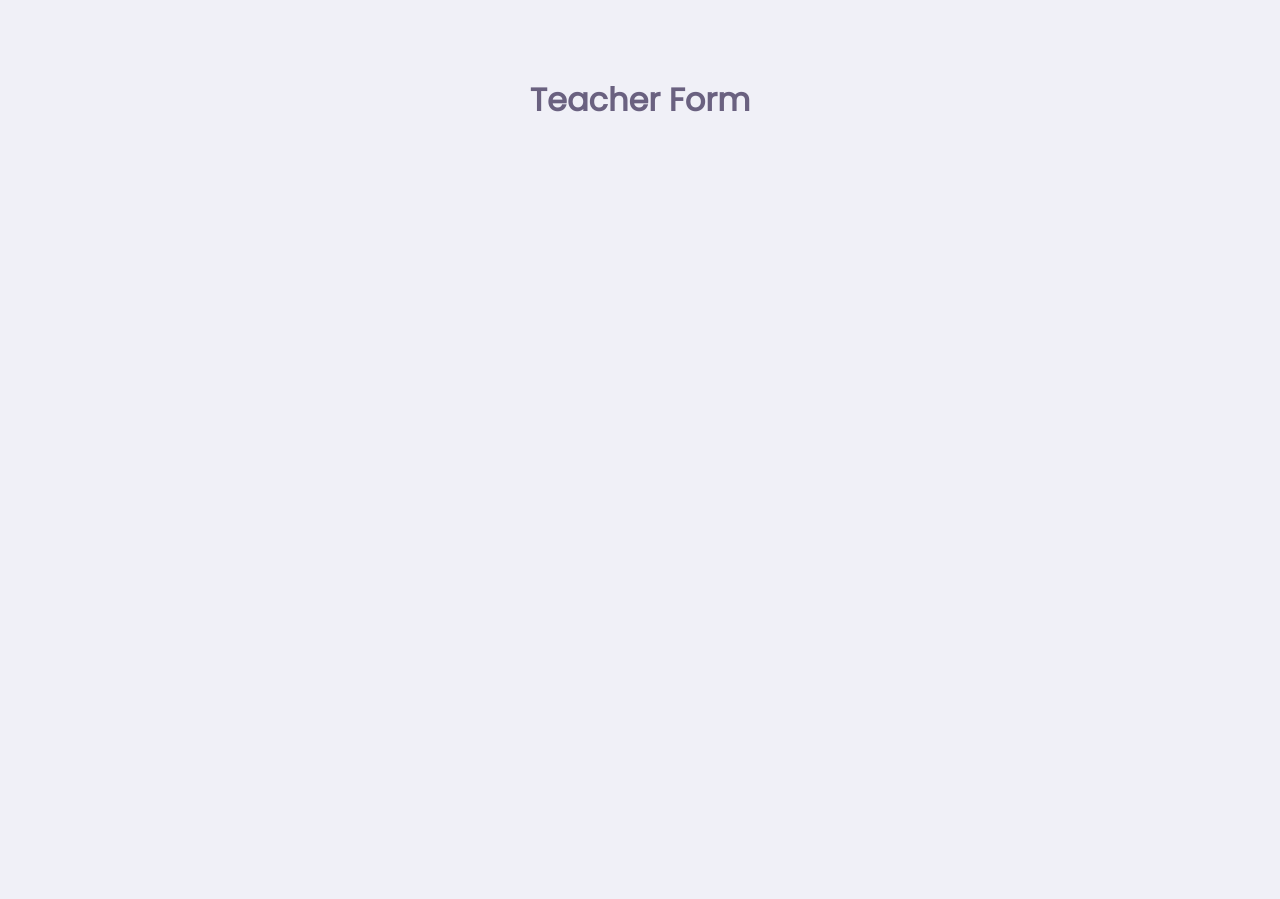
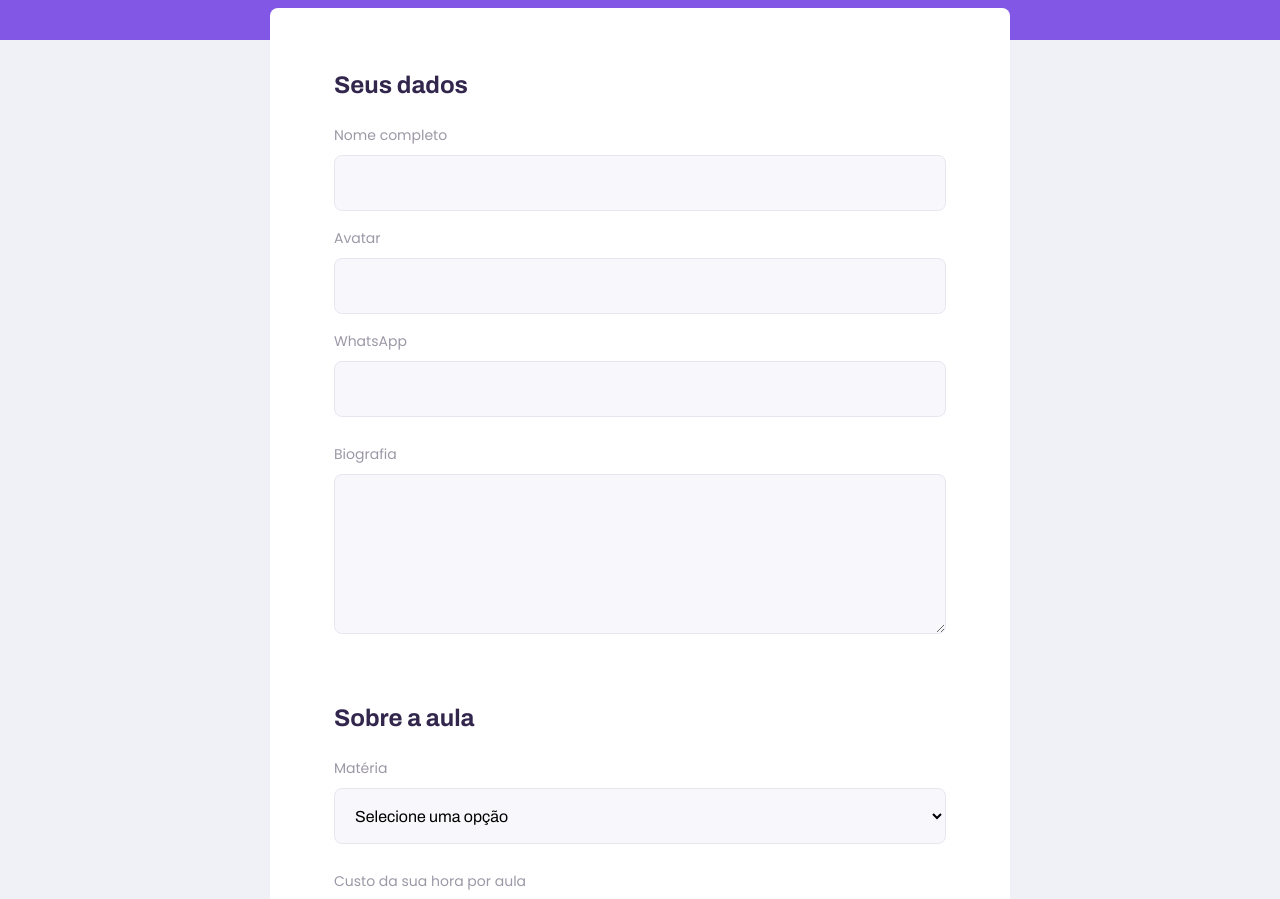
Before and after one commit to matgomes21/proffy, a React (Create React App) app in the folder web/: page /give-classes in a window 1280 px wide. Shown: the part 300-1199 px from the top of the page. Before the commit the page ends 800 px from the top, so only its background shows below. Built offline with nearby package versions, Linux system fonts and the light colour scheme.

Commit message:
feat: Created TeacherForm page

```diff
--- a/web/src/pages/TeacherForm/index.tsx
+++ b/web/src/pages/TeacherForm/index.tsx
@@ -1,8 +1,109 @@
-import React from 'react';
+import React, { useState } from 'react';
+
+import PageHeader from '../../components/PageHeader';
+import Input from '../../components/Input';
+import Textarea from '../../components/Textarea';
+import Select from '../../components/Select';
+
+import warningIcon from '../../assets/images/icons/warning.svg';
+
+import './styles.css';
 
 function TeacherForm() {
+    const [scheduleItems, setScheduleItems] = useState([
+        { week_day: 0, from: '', to: '' }
+    ]);
+
+    function addNewScheduleItem() {
+        setScheduleItems([
+            ...scheduleItems,
+            { week_day: 0, from: '', to: '' }
+        ]);
+    }
+
     return (
-        <h1>Teacher Form</h1>
+        <div id="page-teacher-form" className="container">
+            <PageHeader
+                title="Que incrível que você quer dar aulas."
+                description="O primeiro passo é preencher esse formulátio de inscrição"
+            />
+
+            <main>
+                <fieldset>
+                    <legend>Seus dados</legend>
+
+                    <Input name="name" label="Nome completo" />
+                    <Input name="avatar" label="Avatar" />
+                    <Input name="whatsapp" label="WhatsApp" />
+                    <Textarea name="bio" label="Biografia" />
+                </fieldset>
+
+                <fieldset>
+                    <legend>Sobre a aula</legend>
+
+                    <Select
+                        name="subject"
+                        label="Matéria"
+                        options={[
+                            { value: 'Artes', label: 'Artes' },
+                            { value: 'Biologia', label: 'Biologia' },
+                            { value: 'Ciências', label: 'Ciências' },
+                            { value: 'Educação Física', label: 'Educação Física' },
+                            { value: 'Física', label: 'Física' },
+                            { value: 'Geografia', label: 'Geografia' },
+                            { value: 'História', label: 'História' },
+                            { value: 'Matemática', label: 'Matemática' },
+                            { value: 'Português', label: 'Português' },
+                            { value: 'Química', label: 'Química' },
+                        ]}
+                    />
+                    <Input name="cost" label="Custo da sua hora por aula" />
+                </fieldset>
+
+                <fieldset>
+                    <legend>
+                        Horários disponíveis
+                        <button type="button" onClick={addNewScheduleItem}>
+                            + Novo horário
+                        </button>
+                    </legend>
+
+                        {scheduleItems.map(scheduleItem => {
+                            return(
+                                <div key={scheduleItem.week_day} className="schedule-item">
+                                    <Select
+                                        name="week_day"
+                                        label="Dia da semana"
+                                        options={[
+                                            { value: '0', label: 'Domingo' },
+                                            { value: '1', label: 'Segunda-feira' },
+                                            { value: '2', label: 'Terça-feira' },
+                                            { value: '3', label: 'Quarta-feira' },
+                                            { value: '4', label: 'Quinta-feira' },
+                                            { value: '5', label: 'Sexta-feira' },
+                                            { value: '6', label: 'Sábado' },
+                                        ]}
+                                    />
+                                    <Input name="from" label="Das" type="time" />
+                                    <Input name="to" label="Até" type="time" />
+                                </div>
+                            );
+                        })}
+
+                </fieldset>
+
+                <footer>
+                    <p>
+                        <img src={warningIcon} alt="Aviso importante"/>
+                        Importante! <br />
+                        Preencha todos os dados
+                    </p>
+                    <button type="button">
+                        Salvar cadastro
+                    </button>
+                </footer>
+            </main>
+        </div>
     )
 }
 
--- /dev/null
+++ b/web/src/pages/TeacherForm/styles.css
@@ -0,0 +1,142 @@
+#page-teacher-form {
+    width: 100vw;
+    height: 100vh;
+}
+
+#page-teacher-form .page-header .header-content {
+    margin-bottom: 6.4rem;
+}
+
+#page-teacher-form main {
+    background: var(--color-box-base);
+    width: 100%;
+    max-width: 74rem;
+    border-radius: 0.8rem;
+    margin: -3.2rem auto 3.2rem;
+    padding-top: 6.4rem;
+    overflow: hidden;
+}
+
+#page-teacher-form main fieldset {
+    border: 0;
+    padding: 0 2.4rem;
+}
+
+#page-teacher-form main fieldset + fieldset {
+    margin-top: 6.4rem;
+}
+
+#page-teacher-form main fieldset legend {
+    font: 700 2.4rem Archivo;
+    color: var(--color-text-title);
+    margin-bottom: 2.4rem;
+    display: flex;
+    align-items: center;
+    justify-content: space-between;
+    width: 100%;
+    padding-bottom: 1px solid var(--color-line-in-white);
+}
+
+#page-teacher-form main fieldset legend button {
+    background: none;
+    border: 0;
+    color: var(--color-primary);
+    font: 700 1.6rem Archivo;
+    cursor: pointer;
+    transition: color 0.2s;
+}
+
+#page-teacher-form main fieldset legend button:hover {
+    color: var(--color-primary-dark);
+}
+
+#page-teacher-form main fieldset .input-block + .textarea-block,
+#page-teacher-form main fieldset .select-block + .input-block {
+    margin-top: 2.4rem;
+}
+
+#page-teacher-form main label {
+    color: var(--color-text-complement);
+}
+
+#page-teacher-form main footer {
+    padding: 4rem 2.4rem;
+    background: var(--color-box-footer);
+    border-top: 1px solid var(--color-line-in-white);
+    margin-top: 6.4rem;
+
+}
+
+#page-teacher-form main footer p {
+    display: flex;
+    align-items: center;
+    justify-content: center;
+    font-size: 1.4rem;
+    line-height: 2.4rem;
+    color: var(--color-text-complement);
+}
+
+#page-teacher-form main footer p img {
+    margin-right: 2rem;
+}
+
+#page-teacher-form main footer button {
+    width: 100%;
+    height: 5.6rem;
+    background: var(--color-secondary);
+    color: var(--color-button-text);
+    border: 0;
+    border-radius: 0.8rem;
+    cursor: pointer;
+    font: 700 1.6rem Archivo;
+    display: flex;
+    align-items: center;
+    justify-content: center;
+    text-decoration: none;
+    transition: background-color 0.2s;
+    margin-top: 3.2rem;
+}
+
+#page-teacher-form main footer button:hover {
+    background: var(--color-secondary-dark);
+}
+
+@media (min-width: 700px) {
+    #page-teacher-form {
+        max-width: 100vw;
+    }
+
+    #page-teacher-form .page-header .header-content {
+        margin-bottom: 0;
+    }
+
+    #page-teacher-form main fieldset {
+        padding: 0 6.4rem;
+    }
+
+    #page-teacher-form main .schedule-item {
+        display: grid;
+        grid-template-columns: 2fr 1fr 1fr;
+        column-gap: 1.6rem;
+    }
+
+    #page-teacher-form main .schedule-item .input-block {
+        margin-top: 0 !important;
+    }
+
+    #page-teacher-form main footer {
+        padding: 4rem 6.4rem;
+        display: flex;
+        align-items: center;
+        justify-content: space-between;
+    }
+
+    #page-teacher-form main footer p {
+        justify-content: space-between;
+    }
+
+    #page-teacher-form main footer button {
+        width: 20rem;
+        margin-top: 0;
+    }
+}
```
